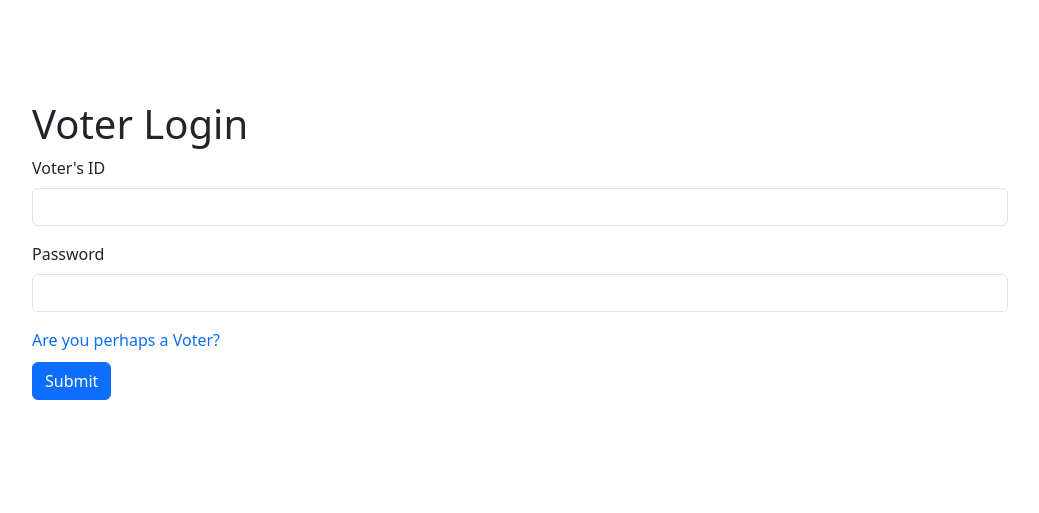
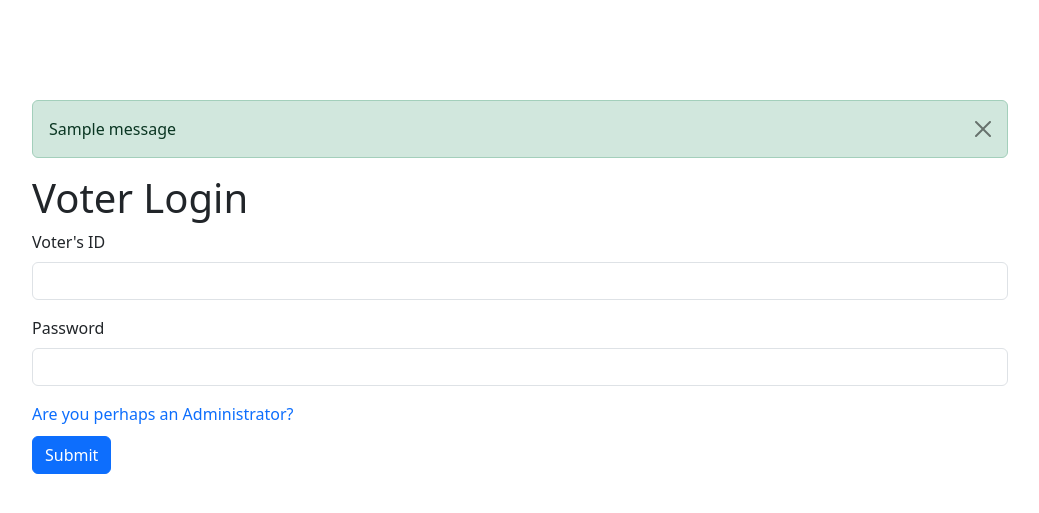
Before and after one commit to KEROROSHI/SoftwareEngineeringBCS3106, a Flask app: page /voter in a window 1280 px wide. Shown: the top 513 px of the page, without its empty margins (120-1159 px from the left). Run offline with Flask 3, Linux system fonts and the light colour scheme; one stand-in notice (Sample message) is shown; some libraries are stand-ins or nearby versions.

Commit message:
Added voter login functionality

```diff
--- a/Voting_System/templates/voter_login.html
+++ b/Voting_System/templates/voter_login.html
@@ -16,18 +16,27 @@
         }
     </style>
     <div class="container">
-        {#        Display errors here#}
+        {% with messages = get_flashed_messages(with_categories=true) %}
+            {% if messages %}
+                {% for category, message in messages %}
+                    <div class="alert alert-{{ category }} alert-dismissible fade show" role="alert">
+                        {{ message }}
+                        <button type="button" class="btn-close" data-bs-dismiss="alert" aria-label="Close"></button>
+                    </div>
+                {% endfor %}
+            {% endif %}
+        {% endwith %}
         <h1>Voter Login</h1>
-        <form>
+        <form method="post">
             <div class="mb-3">
-                <label for="username" class="form-label">Voter's ID</label>
-                <input type="text" class="form-control" id="username" name="username">
+                <label for="voters_id" class="form-label">Voter's ID</label>
+                <input type="text" class="form-control" id="voters_id" name="voters_id">
             </div>
             <div class="mb-3">
                 <label for="password" class="form-label">Password</label>
-                <input type="password" class="form-control" id="password">
+                <input type="password" class="form-control" id="password" name="password">
             </div>
-            <a href="{{ url_for('admin_login') }}">Are you perhaps a Voter?</a>
+            <a href="{{ url_for('admin_login') }}">Are you perhaps an Administrator?</a>
             <br>
             <button type="submit" class="btn btn-primary" style="margin-top: 10px">Submit</button>
         </form>
```
